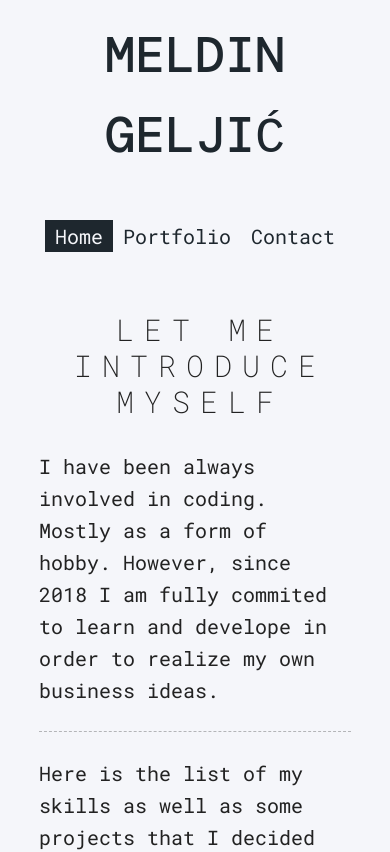
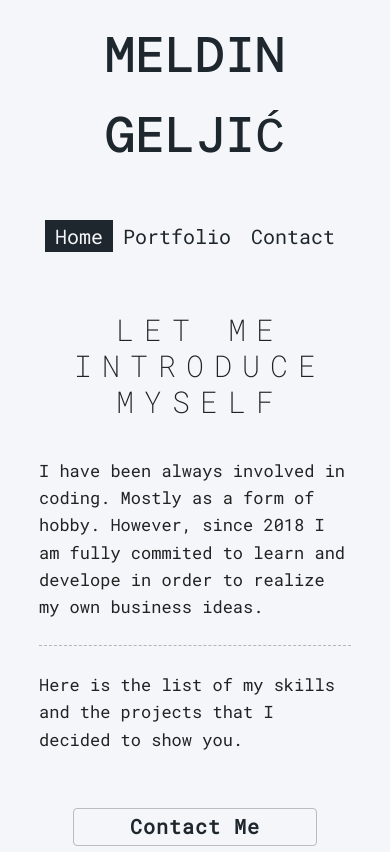
Before and after one commit to darat11/portoflio-website, a React (Create React App) app: page / in a window 390 px wide. Shown: the top 852 px of the page. Built offline with nearby package versions, Linux system fonts and the light colour scheme; a web font is replaced by a local one.

Commit message:
removed title from skills section

```diff
--- a/src/pages/Home.js
+++ b/src/pages/Home.js
@@ -27,8 +27,8 @@ export default function Home() {
             order to realize my own business ideas.
           </p>
           <p>
-            Here is the list of my skills as well as some projects that I
-            decided to show you.
+            Here is the list of my skills and the projects that I decided to
+            show you.
           </p>
         </div>
         {/*<ReactPlayer
@@ -41,9 +41,9 @@ export default function Home() {
           <Button text="See my portfolio!" />
         </div>
       </div>
-      <span className={homeStyles.divider}></span>
+      {/*<span className={homeStyles.divider}></span>*/}
       <div className={homeStyles.skills}>
-        <h1 className={homeStyles.tittle}>Skills</h1>
+        {/*<h1 className={homeStyles.tittle}>Skills</h1>*/}
         <h3 className={homeStyles.skillTitle}>Front-End</h3>
         <div className={homeStyles.skillsItems}>
           {frontEnd.map((skill) => {
--- a/src/pages/home.module.css
+++ b/src/pages/home.module.css
@@ -54,6 +54,8 @@
 
 .textBox {
   font-size: 2rem;
+  margin-top: 1rem;
+  margin-bottom: 2rem;
 }
 
 .skillsItems {
@@ -68,6 +70,17 @@
   font-size: 2rem;
 }
 
+@media all and (max-width: 1350px) {
+  .divider {
+    display: none;
+  }
+
+  .textBox {
+    font-size: 1.7rem;
+    margin-bottom: -3rem;
+  }
+}
+
 @media all and (max-width: 900px) {
   .container {
     flex-direction: column;
@@ -77,12 +90,17 @@
     margin-bottom: 12rem;
   }
 
-  .divider {
-    display: none;
+  .player {
+    margin-top: 1rem;
   }
 
-  .player {
-    margin-top: 1rem;
+  .textBox {
+    font-size: 1.7rem;
+    margin-top: 0.7rem;
+  }
+
+  .ctaItems {
+    margin-bottom: 0;
   }
 }
 
@@ -100,4 +118,8 @@
     min-width: 95%;
     margin: 0;
   }
+
+  .ctaItems {
+    margin-bottom: 5rem;
+  }
 }
```
